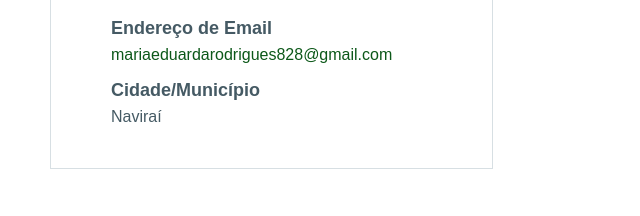
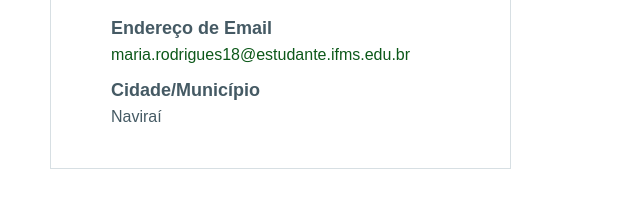
Before and after one commit to DudaRodrigues18/ANP4_1021A_Esgrima, a plain HTML site: page duda.html in a window 1280 px wide. Shown: the part 273-489 px from the top of the page, 195-835 px from the left. Drawn offline with Linux system fonts and the light colour scheme.

Commit message:
Update duda.html

```diff
--- a/duda.html
+++ b/duda.html
@@ -33,7 +33,7 @@
                             <dt>Endereço de Email</dt>
                             <dd>
                                 <a href="mailto:%6d%61%72%69a%65d%75%61%72%64a%72%6fd%72ig%75%65%73%382%38@%67%6d%61%69%6c.%63%6f%6d">
-                                mariaeduardarodrigues828@gmail.com
+                                maria.rodrigues18@estudante.ifms.edu.br
                                 </a>
                             </dd>
                         </dl>
```
